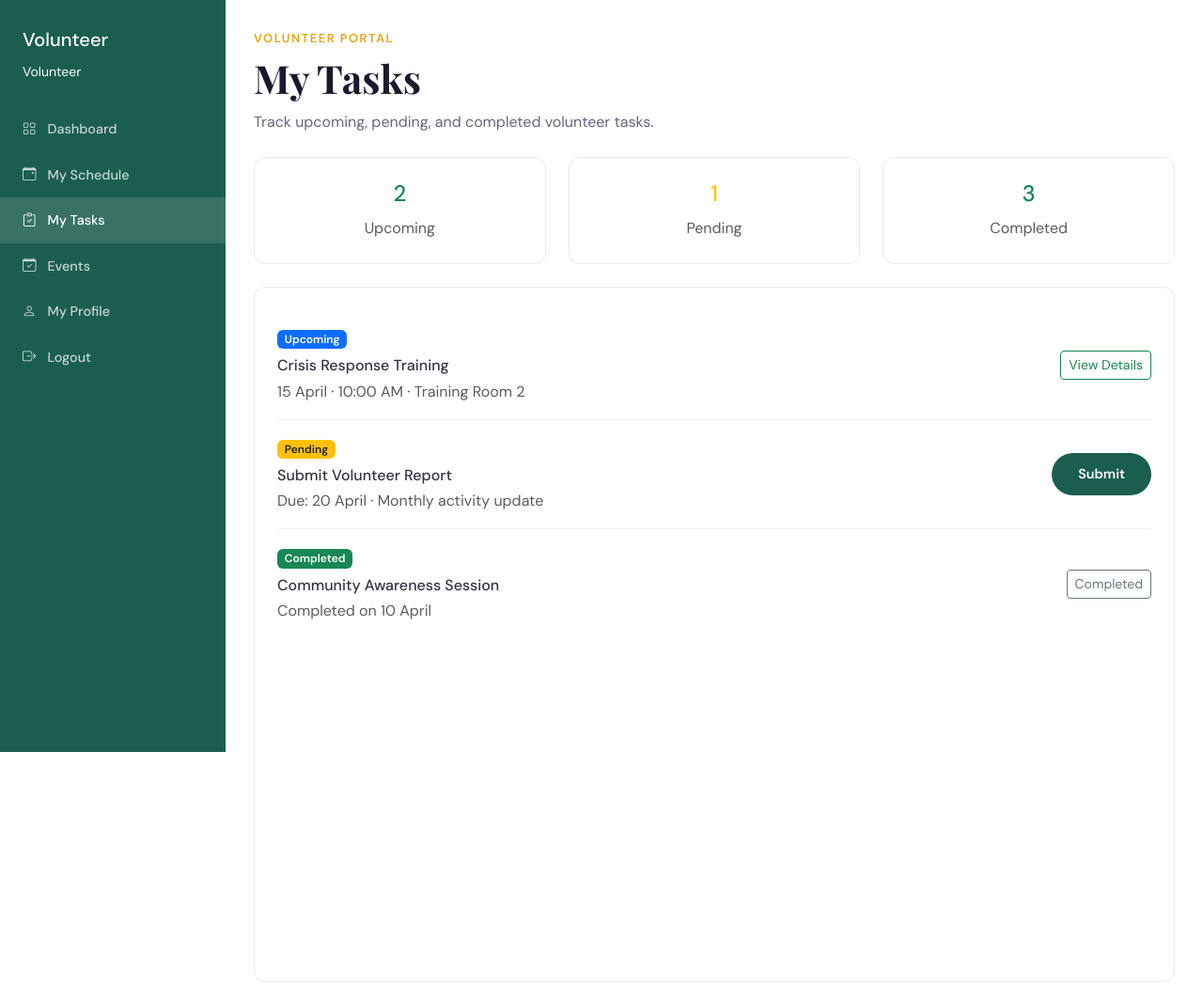
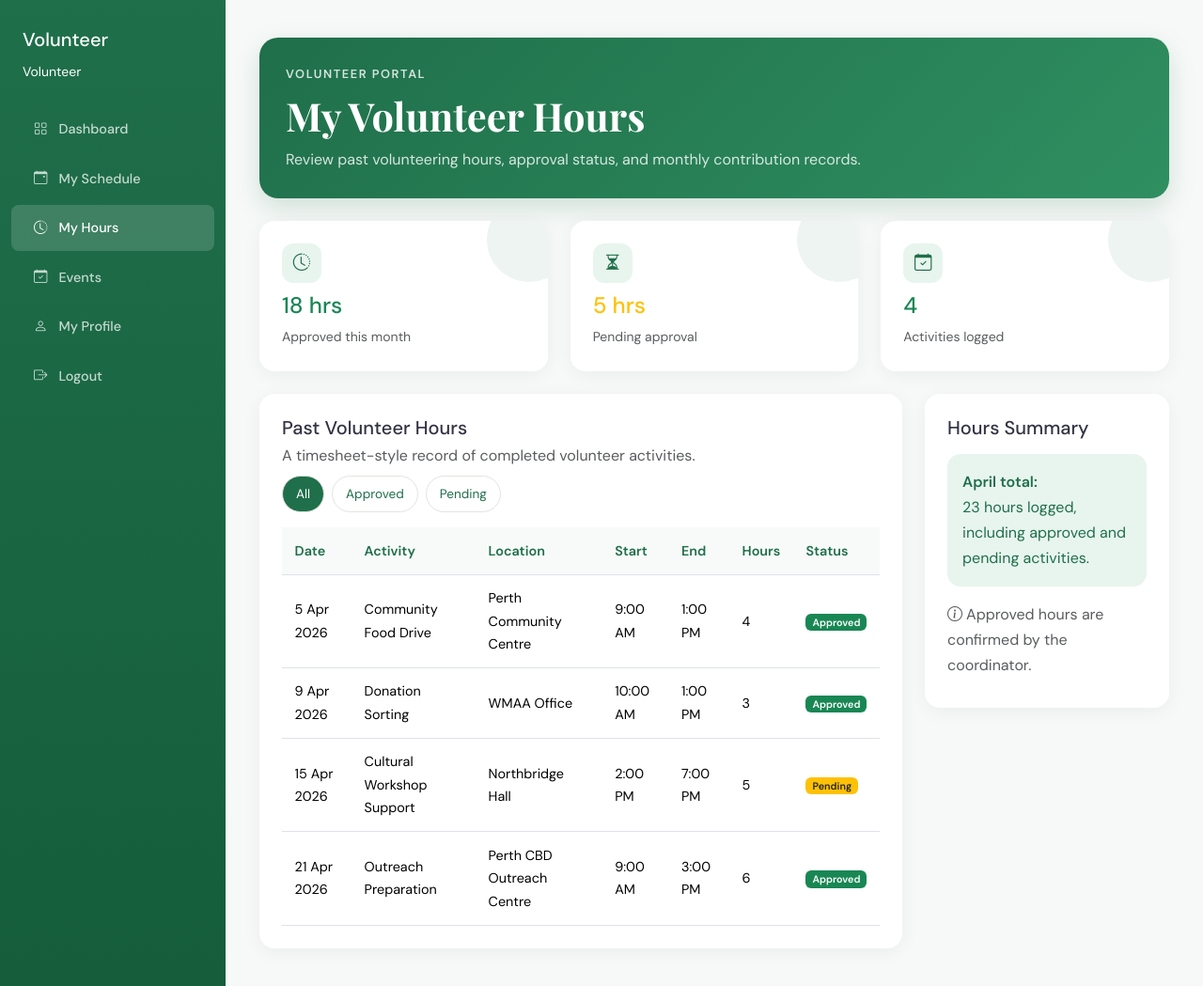
Before and after one commit to Harpreet-Personal/WMAA-Website-Project, a Flask app: page /volunteer-tasks in a window 1280 px wide. Shown: the whole page at 94% size. Run offline with Flask 3, Linux system fonts and the light colour scheme.

Commit message:
feat: add dedicated My Hours page with volunteer history table

```diff
--- a/templates/volunteer-tasks.html
+++ b/templates/volunteer-tasks.html
@@ -4,12 +4,139 @@
 
 {% block content %}
 <style>
-.dashboard-sidebar { background: var(--clr-primary); min-height: 100vh; padding: 30px 0; }
-.sidebar-link { display: flex; align-items: center; gap: 12px; padding: 12px 24px; color: rgba(255,255,255,.75); font-size: .9rem; font-weight: 500; text-decoration: none; }
-.sidebar-link:hover, .sidebar-link.active { background: rgba(255,255,255,.12); color: var(--clr-white); }
-.dashboard-card { background: var(--clr-white); border: 1px solid #e8ece8; border-radius: 12px; padding: 24px; height: 100%; }
-.task-row { border-bottom: 1px solid #edf0ed; padding: 16px 0; }
-.task-row:last-child { border-bottom: none; }
+.dashboard-sidebar {
+  background: linear-gradient(180deg, #1f6f4a, #155d3b);
+  min-height: 100vh;
+  padding: 30px 0;
+  box-shadow: 2px 0 12px rgba(0,0,0,0.08);
+}
+
+.sidebar-link {
+  display: flex;
+  align-items: center;
+  gap: 12px;
+  padding: 12px 24px;
+  color: rgba(255,255,255,.75);
+  font-size: .9rem;
+  font-weight: 500;
+  text-decoration: none;
+  border-radius: 8px;
+  margin: 4px 12px;
+}
+
+.sidebar-link:hover,
+.sidebar-link.active {
+  background: rgba(255,255,255,.15);
+  color: #fff;
+}
+
+.hours-main {
+  flex: 1;
+  padding: 40px 36px;
+  background: #f7f9f8;
+  min-height: 100vh;
+}
+
+.hours-header {
+  background: linear-gradient(135deg, #1f6f4a, #2f8f61);
+  color: #fff;
+  border-radius: 20px;
+  padding: 28px;
+  margin-bottom: 24px;
+  box-shadow: 0 10px 28px rgba(31,111,74,0.18);
+}
+
+.hours-header .section-eyebrow,
+.hours-header p {
+  color: rgba(255,255,255,0.82) !important;
+}
+
+.hours-header h2 {
+  color: #fff;
+}
+
+.dashboard-card {
+  background: #fff;
+  border-radius: 16px;
+  padding: 24px;
+  box-shadow: 0 4px 20px rgba(0,0,0,0.05);
+  border: none;
+}
+
+.stat-card {
+  position: relative;
+  overflow: hidden;
+  height: 100%;
+}
+
+.stat-card::after {
+  content: "";
+  position: absolute;
+  width: 90px;
+  height: 90px;
+  border-radius: 50%;
+  background: rgba(31,111,74,0.08);
+  right: -25px;
+  top: -25px;
+}
+
+.stat-icon {
+  width: 42px;
+  height: 42px;
+  border-radius: 12px;
+  background: #e8f5ee;
+  color: #1f6f4a;
+  display: flex;
+  align-items: center;
+  justify-content: center;
+  margin-bottom: 10px;
+  font-size: 1.15rem;
+}
+
+.hours-layout {
+  display: grid;
+  grid-template-columns: 1fr .38fr;
+  gap: 24px;
+  align-items: start;
+}
+
+.compact-table th,
+.compact-table td {
+  padding: .78rem .85rem;
+  font-size: .9rem;
+}
+
+.compact-table thead th {
+  background: #f8faf9;
+  color: #1f6f4a;
+}
+
+.compact-table tbody tr:hover {
+  background: #f8faf9;
+}
+
+.status-filter {
+  border: 1px solid #dfe6df;
+  background: #fff;
+  border-radius: 999px;
+  padding: 7px 14px;
+  font-size: .85rem;
+  color: #1f6f4a;
+  cursor: pointer;
+}
+
+.status-filter.active,
+.status-filter:hover {
+  background: #1f6f4a;
+  color: #fff;
+}
+
+.hours-note {
+  background: #e8f5ee;
+  border-radius: 14px;
+  padding: 16px;
+  color: #1f6f4a;
+}
 </style>
 
 <div class="d-flex">
@@ -18,72 +145,141 @@
       <h5>{{ user.name if user else 'Volunteer' }}</h5>
       <small>Volunteer</small>
     </div>
+
     <a href="{{ url_for('dashboard') }}" class="sidebar-link"><i class="bi bi-grid"></i> Dashboard</a>
     <a href="/volunteer-schedule" class="sidebar-link"><i class="bi bi-calendar-event"></i> My Schedule</a>
-    <a href="/volunteer-tasks" class="sidebar-link active"><i class="bi bi-clipboard-check"></i> My Tasks</a>
+    <a href="/volunteer-tasks" class="sidebar-link active"><i class="bi bi-clock-history"></i> My Hours</a>
     <a href="/volunteer-events" class="sidebar-link"><i class="bi bi-calendar-check"></i> Events</a>
     <a href="/volunteer-profile" class="sidebar-link"><i class="bi bi-person"></i> My Profile</a>
     <a href="{{ url_for('logout') }}" class="sidebar-link"><i class="bi bi-box-arrow-right"></i> Logout</a>
   </div>
 
-  <div style="flex:1; padding:30px;">
-    <div class="mb-4">
-      <p class="section-eyebrow">Volunteer Portal</p>
-      <h2 class="section-heading" style="margin-bottom:.5rem;">My Tasks</h2>
-      <p style="color:var(--clr-muted);">Track upcoming, pending, and completed volunteer tasks.</p>
+  <div class="hours-main">
+    <div class="hours-header">
+      <p class="section-eyebrow mb-2">Volunteer Portal</p>
+      <h2 class="section-heading" style="margin-bottom:.5rem; font-weight:700;">My Volunteer Hours</h2>
+      <p class="mb-0">Review past volunteering hours, approval status, and monthly contribution records.</p>
     </div>
 
     <div class="row g-4 mb-4">
       <div class="col-md-4">
-        <div class="dashboard-card text-center">
-          <h4 class="text-success">2</h4>
-          <p class="text-muted mb-0">Upcoming</p>
+        <div class="dashboard-card stat-card">
+          <div class="stat-icon"><i class="bi bi-clock-history"></i></div>
+          <h4 class="text-success mb-1">18 hrs</h4>
+          <small class="text-muted">Approved this month</small>
         </div>
       </div>
 
       <div class="col-md-4">
-        <div class="dashboard-card text-center">
-          <h4 class="text-warning">1</h4>
-          <p class="text-muted mb-0">Pending</p>
+        <div class="dashboard-card stat-card">
+          <div class="stat-icon"><i class="bi bi-hourglass-split"></i></div>
+          <h4 class="text-warning mb-1">5 hrs</h4>
+          <small class="text-muted">Pending approval</small>
         </div>
       </div>
 
       <div class="col-md-4">
-        <div class="dashboard-card text-center">
-          <h4 class="text-success">3</h4>
-          <p class="text-muted mb-0">Completed</p>
+        <div class="dashboard-card stat-card">
+          <div class="stat-icon"><i class="bi bi-calendar-check"></i></div>
+          <h4 class="text-success mb-1">4</h4>
+          <small class="text-muted">Activities logged</small>
         </div>
       </div>
     </div>
 
-    <div class="dashboard-card">
-      <div class="task-row d-flex justify-content-between align-items-center flex-wrap gap-3">
-        <div>
-          <span class="badge bg-primary mb-2">Upcoming</span>
-          <h6 class="mb-1">Crisis Response Training</h6>
-          <p class="text-muted mb-0">15 April · 10:00 AM · Training Room 2</p>
+    <div class="hours-layout">
+      <div class="dashboard-card">
+        <div class="d-flex justify-content-between align-items-center flex-wrap gap-2 mb-3">
+          <div>
+            <h5 class="mb-1">Past Volunteer Hours</h5>
+            <p class="text-muted mb-0">A timesheet-style record of completed volunteer activities.</p>
+          </div>
+
+          <div class="d-flex gap-2 flex-wrap">
+            <button type="button" class="status-filter active" data-filter="All">All</button>
+            <button type="button" class="status-filter" data-filter="Approved">Approved</button>
+            <button type="button" class="status-filter" data-filter="Pending">Pending</button>
+          </div>
         </div>
-        <button class="btn btn-outline-success btn-sm">View Details</button>
+
+        <div class="table-responsive">
+          <table class="table align-middle mb-0 compact-table">
+            <thead>
+              <tr>
+                <th>Date</th>
+                <th>Activity</th>
+                <th>Location</th>
+                <th>Start</th>
+                <th>End</th>
+                <th>Hours</th>
+                <th>Status</th>
+              </tr>
+            </thead>
+            <tbody>
+              <tr data-status="Approved">
+                <td>5 Apr 2026</td>
+                <td>Community Food Drive</td>
+                <td>Perth Community Centre</td>
+                <td>9:00 AM</td>
+                <td>1:00 PM</td>
+                <td>4</td>
+                <td><span class="badge bg-success">Approved</span></td>
+              </tr>
+              <tr data-status="Approved">
+                <td>9 Apr 2026</td>
+                <td>Donation Sorting</td>
+                <td>WMAA Office</td>
+                <td>10:00 AM</td>
+                <td>1:00 PM</td>
+                <td>3</td>
+                <td><span class="badge bg-success">Approved</span></td>
+              </tr>
+              <tr data-status="Pending">
+                <td>15 Apr 2026</td>
+                <td>Cultural Workshop Support</td>
+                <td>Northbridge Hall</td>
+                <td>2:00 PM</td>
+                <td>7:00 PM</td>
+                <td>5</td>
+                <td><span class="badge bg-warning text-dark">Pending</span></td>
+              </tr>
+              <tr data-status="Approved">
+                <td>21 Apr 2026</td>
+                <td>Outreach Preparation</td>
+                <td>Perth CBD Outreach Centre</td>
+                <td>9:00 AM</td>
+                <td>3:00 PM</td>
+                <td>6</td>
+                <td><span class="badge bg-success">Approved</span></td>
+              </tr>
+            </tbody>
+          </table>
+        </div>
       </div>
 
-      <div class="task-row d-flex justify-content-between align-items-center flex-wrap gap-3">
-        <div>
-          <span class="badge bg-warning text-dark mb-2">Pending</span>
-          <h6 class="mb-1">Submit Volunteer Report</h6>
-          <p class="text-muted mb-0">Due: 20 April · Monthly activity update</p>
+      <div class="dashboard-card">
+        <h5 class="mb-3">Hours Summary</h5>
+        <div class="hours-note mb-3">
+          <strong>April total:</strong><br>
+          23 hours logged, including approved and pending activities.
         </div>
-        <button class="btn btn-primary-green btn-sm">Submit</button>
-      </div>
-
-      <div class="task-row d-flex justify-content-between align-items-center flex-wrap gap-3">
-        <div>
-          <span class="badge bg-success mb-2">Completed</span>
-          <h6 class="mb-1">Community Awareness Session</h6>
-          <p class="text-muted mb-0">Completed on 10 April</p>
-        </div>
-        <button class="btn btn-outline-secondary btn-sm">Completed</button>
+        <p class="text-muted mb-2"><i class="bi bi-info-circle me-1"></i>Approved hours are confirmed by the coordinator.</p>
       </div>
     </div>
   </div>
 </div>
+
+<script>
+  document.querySelectorAll('.status-filter').forEach(button => {
+    button.addEventListener('click', () => {
+      const filter = button.dataset.filter;
+      document.querySelectorAll('.status-filter').forEach(item => item.classList.remove('active'));
+      button.classList.add('active');
+
+      document.querySelectorAll('tbody tr[data-status]').forEach(row => {
+        row.style.display = filter === 'All' || row.dataset.status === filter ? '' : 'none';
+      });
+    });
+  });
+</script>
 {% endblock %}
```
